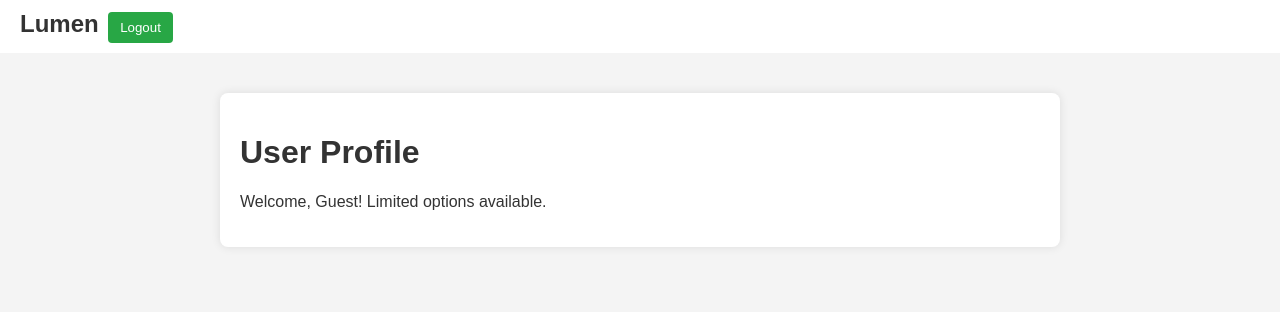
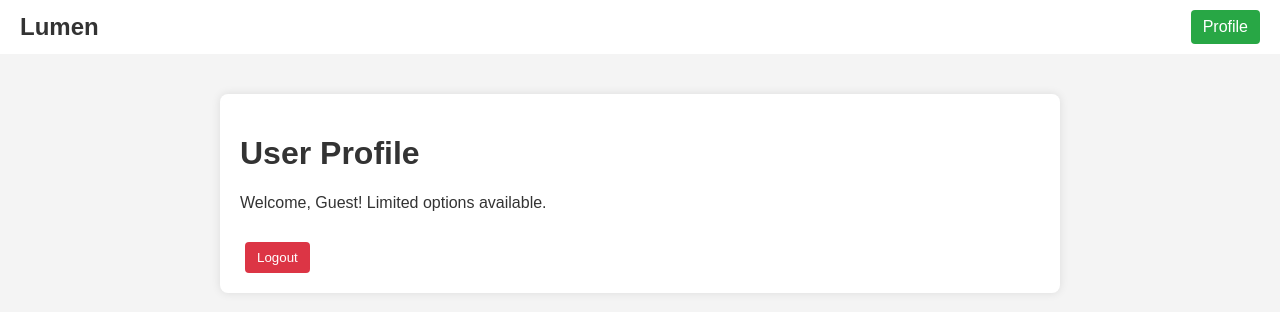
Before and after one commit to nadir-tabouni/Lumen, a Flask app: page /profile in a window 1280 px wide. Shown: the top 312 px of the page. Run offline with Flask 3, Linux system fonts and the light colour scheme; the visitor is signed in with stand-in values (Sample User, id 1).

Commit message:
redesign the login button so it only shows up under profile

```diff
--- a/app.py
+++ b/app.py
@@ -231,7 +231,7 @@
     return render_template('learn_deck.html', deck=deck, flashcards=flashcards)
 
 
-@app.route('/logout', methods=['POST'])
+@app.route('/logout', methods=['GET', 'POST'])
 def logout():
     session.pop('user_id', None)
     return redirect('/')
--- a/static/styles.css
+++ b/static/styles.css
@@ -12,6 +12,9 @@
     padding: 10px 20px;
     background-color: #fff; /* Light background for the header */
     text-align: left;
+    display: flex;
+    justify-content: space-between;
+    align-items: center;
 }
 
 .logo {
@@ -20,6 +23,15 @@
     color: #333;
     text-decoration: none;
     font-weight: bold;
+}
+
+.user-actions {
+    display: flex;
+    align-items: center;
+}
+
+.user-actions .button {
+    margin-left: 10px;
 }
 
 /* Content Container */
@@ -85,6 +97,15 @@
 }
 
 .button.delete:hover {
+    background-color: #c82333;
+}
+
+.button.logout {
+    background-color: #dc3545;
+    margin-top: 10px;
+}
+
+.button.logout:hover {
     background-color: #c82333;
 }
 
--- a/templates/layout.html
+++ b/templates/layout.html
@@ -10,9 +10,9 @@
 <header>
     <a href="/dashboard" class="logo">Lumen</a>
     {% if session.get('user_id') %}
-        <form action="/logout" method="post" style="display: inline;">
-            <button type="submit" class="button">Logout</button>
-        </form>
+    <nav class="user-actions">
+        <a href="/profile" class="button profile">Profile</a>
+    </nav>
     {% endif %}
 </header>
 
--- a/templates/profile.html
+++ b/templates/profile.html
@@ -12,5 +12,8 @@
         {% else %}
             <p>Welcome, Guest! Limited options available.</p>
         {% endif %}
+        <form action="/logout" method="post" style="margin-top: 20px;">
+            <button type="submit" class="button logout">Logout</button>
+        </form>
     </div>
 {% endblock %}
```
